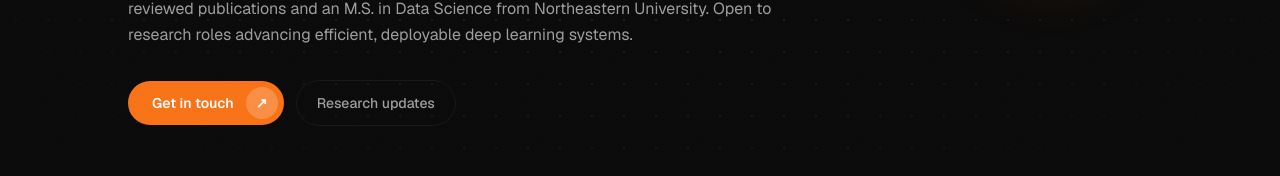
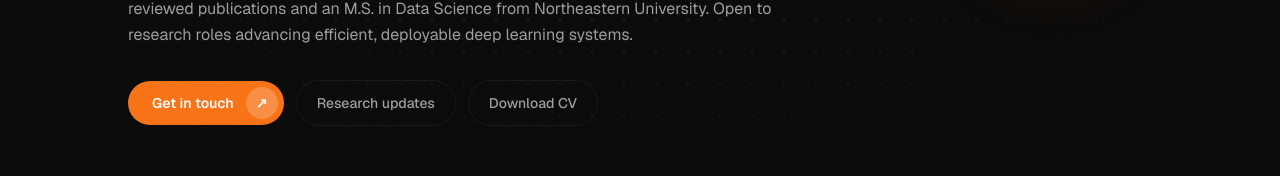
Before and after one commit to NaderLobandi/myportfolio, a Next.js app: page / in a window 1280 px wide. Shown: the part 508-684 px from the top of the page. Built offline with nearby package versions, Linux system fonts and the light colour scheme.

Commit message:
Added CV pdf endpoint for download

```diff
--- a/data/content.json
+++ b/data/content.json
@@ -11,7 +11,8 @@
       "phone": "+1 (747) 270-4363",
       "linkedin": "https://www.linkedin.com/in/naderlobandi",
       "github": "https://github.com/NaderLobandi",
-      "scholar": "https://scholar.google.com/citations?user=YZKf2ngAAAAJ&hl=en&oi=ao"
+      "scholar": "https://scholar.google.com/citations?user=YZKf2ngAAAAJ&hl=en&oi=ao",
+      "cv": "/Nader_Lobandi_CV.pdf"
     }
   },
   "experience": [
--- a/src/components/About.tsx
+++ b/src/components/About.tsx
@@ -17,6 +17,13 @@ const MailIcon = () => (
 const GitHubIcon = () => (
   <svg viewBox="0 0 24 24" fill="currentColor" className="w-5 h-5">
     <path d="M12 0C5.374 0 0 5.373 0 12c0 5.302 3.438 9.8 8.207 11.387.599.111.793-.261.793-.577v-2.234c-3.338.726-4.033-1.416-4.033-1.416-.546-1.387-1.333-1.756-1.333-1.756-1.089-.745.083-.729.083-.729 1.205.084 1.839 1.237 1.839 1.237 1.07 1.834 2.807 1.304 3.492.997.107-.775.418-1.305.762-1.604-2.665-.305-5.467-1.334-5.467-5.931 0-1.311.469-2.381 1.236-3.221-.124-.303-.535-1.524.117-3.176 0 0 1.008-.322 3.301 1.23A11.509 11.509 0 0 1 12 5.803c1.02.005 2.047.138 3.006.404 2.291-1.552 3.297-1.23 3.297-1.23.653 1.653.242 2.874.118 3.176.77.84 1.235 1.911 1.235 3.221 0 4.609-2.807 5.624-5.479 5.921.43.372.823 1.102.823 2.222v3.293c0 .319.192.694.801.576C20.566 21.797 24 17.3 24 12c0-6.627-5.373-12-12-12z" />
+  </svg>
+)
+
+const CVIcon = () => (
+  <svg viewBox="0 0 24 24" fill="none" stroke="currentColor" strokeWidth={1.8} className="w-5 h-5">
+    <path d="M14 2H6a2 2 0 0 0-2 2v16a2 2 0 0 0 2 2h12a2 2 0 0 0 2-2V8z" />
+    <path d="M14 2v6h6M8 13h8M8 17h5" />
   </svg>
 )
 
@@ -55,6 +62,14 @@ const links = [
     icon: <MailIcon />,
     color: '#f97316',
   },
+  {
+    href: (c: typeof content) => c.hero.contact.cv,
+    label: 'Curriculum Vitae',
+    sub: 'Download the latest CV (PDF)',
+    icon: <CVIcon />,
+    color: '#10b981',
+    wide: true,
+  },
 ]
 
 export default function About() {
@@ -82,7 +97,7 @@ export default function About() {
             style={{ '--reveal-delay': '100ms' } as React.CSSProperties}
             className="grid grid-cols-2 gap-3"
           >
-            {links.map(({ href, label, sub, icon, color }) => {
+            {links.map(({ href, label, sub, icon, color, wide }) => {
               const url = typeof href === 'function' ? href(content) : href
               const subtitle = typeof sub === 'function' ? sub(content) : sub
               const isExternal = !url.startsWith('mailto:')
@@ -93,7 +108,7 @@ export default function About() {
                   target={isExternal ? '_blank' : undefined}
                   rel={isExternal ? 'noopener noreferrer' : undefined}
                   style={{ '--link-color': color } as React.CSSProperties}
-                  className="group flex flex-col gap-2 rounded-2xl border border-edge bg-card px-4 py-4 hover:border-[var(--link-color)]/40 hover:bg-[var(--link-color)]/5 hover:-translate-y-[3px] active:translate-y-0 transition-all duration-300 ease-[cubic-bezier(0.32,0.72,0,1)]"
+                  className={`${wide ? 'col-span-2 ' : ''}group flex flex-col gap-2 rounded-2xl border border-edge bg-card px-4 py-4 hover:border-[var(--link-color)]/40 hover:bg-[var(--link-color)]/5 hover:-translate-y-[3px] active:translate-y-0 transition-all duration-300 ease-[cubic-bezier(0.32,0.72,0,1)]`}
                 >
                   <span
                     style={{ color }}
--- a/src/components/Hero.tsx
+++ b/src/components/Hero.tsx
@@ -22,7 +22,7 @@ export type HeroProps = {
     credentials: string
     company: string
     pitch: string
-    contact: { email: string }
+    contact: { email: string; cv: string }
   }
   meta: { tagline: string }
 }
@@ -120,6 +120,14 @@ export default function Hero({ hero, meta }: HeroProps) {
             >
               Research updates
             </Link>
+            <a
+              href={hero.contact.cv}
+              target="_blank"
+              rel="noopener noreferrer"
+              className="inline-flex items-center gap-2 rounded-full border border-edge px-5 py-3 text-sm font-medium text-fg-muted transition-all duration-300 ease-[cubic-bezier(0.32,0.72,0,1)] hover:border-accent/40 hover:text-fg active:scale-[0.98]"
+            >
+              Download CV
+            </a>
           </div>
         </div>
       </div>
```
